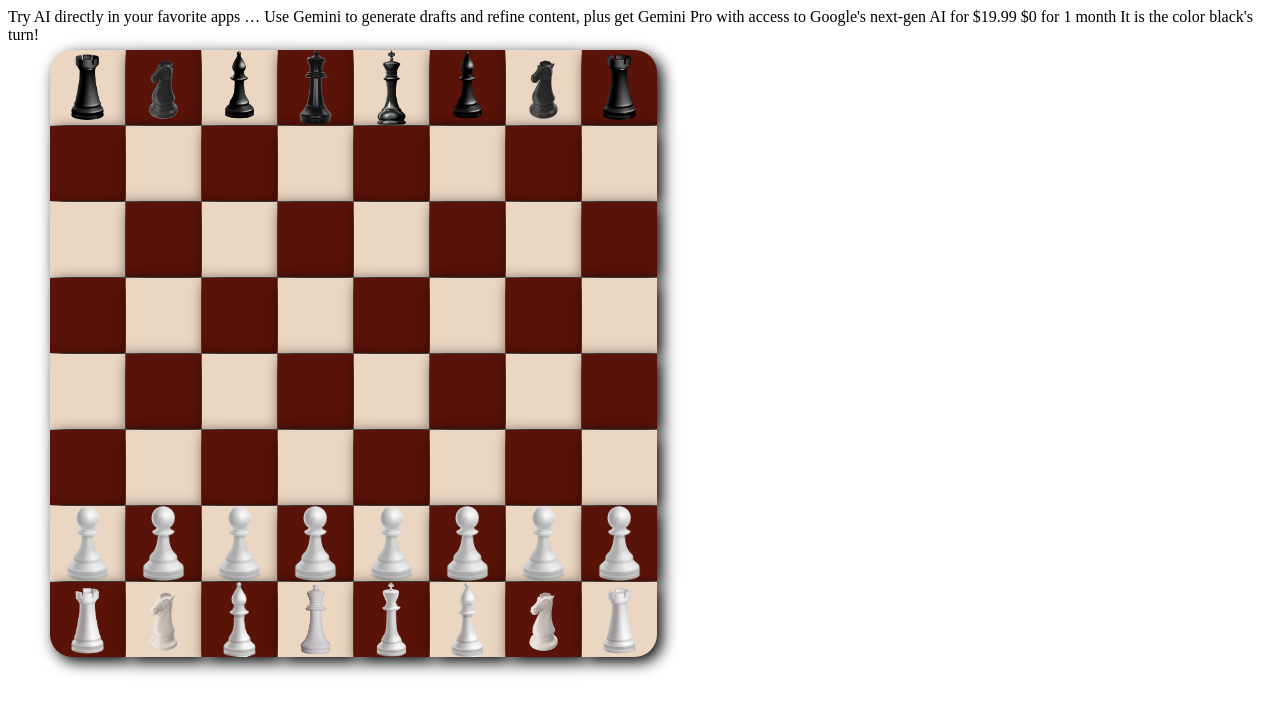
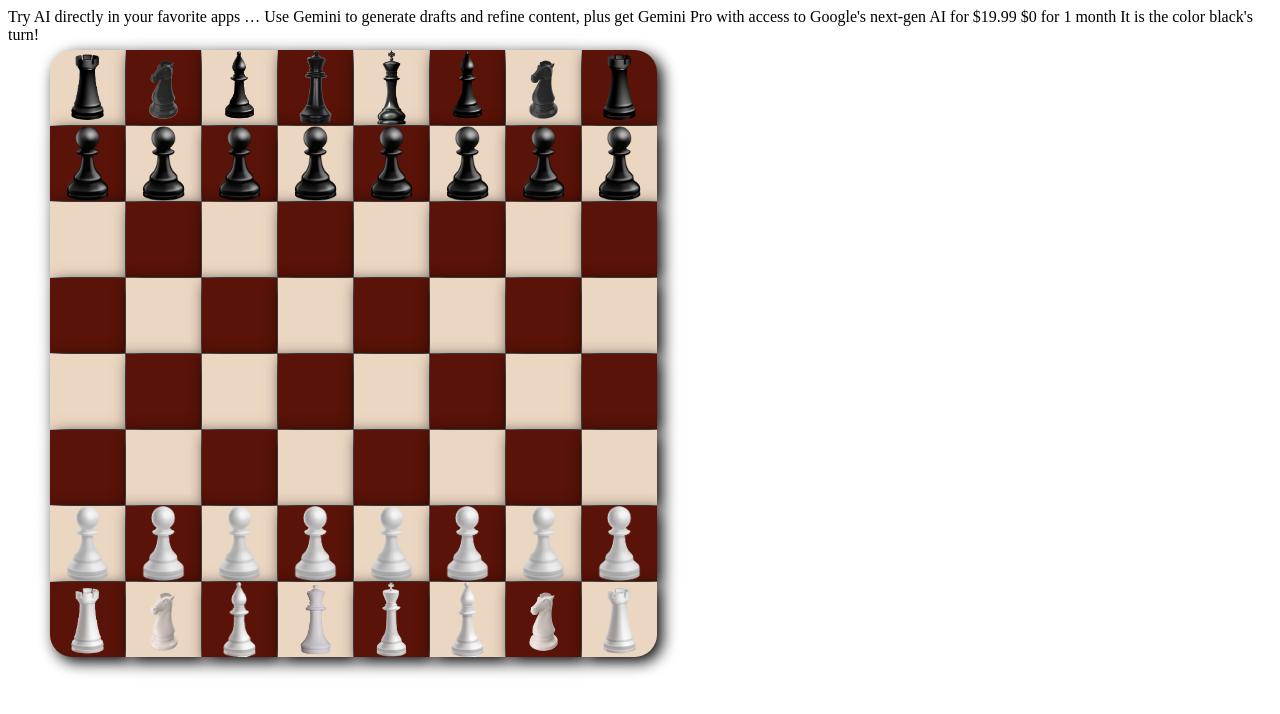
Before and after one commit to aheiner2001/eatThisBeg, a plain HTML site: page index.html in a window 1280 px wide. Drawn offline with Linux system fonts and the light colour scheme.

Commit message:
changhes name sof oawns

```diff
--- a/index.html
+++ b/index.html
@@ -62,7 +62,7 @@ function makeGrid(){
         /*The reason the line below this wasn't working was because this comma v is registering as a second paramter*/
             squares[y + "," + x].setAttribute("onclick", "verifyPiece(" + x + "," + y + ")")
             if(squares[y + "," + x].innerHTML == "pawn"){
-             squares[y + "," + x].style.backgroundImage = "url(image.png)"
+             squares[y + "," + x].style.backgroundImage = "url(pawnPiece.png)"
             }
             if(squares[y + "," + x].innerHTML == "bishop"){
              squares[y + "," + x].style.backgroundImage = "url(bishops.png)"
```
